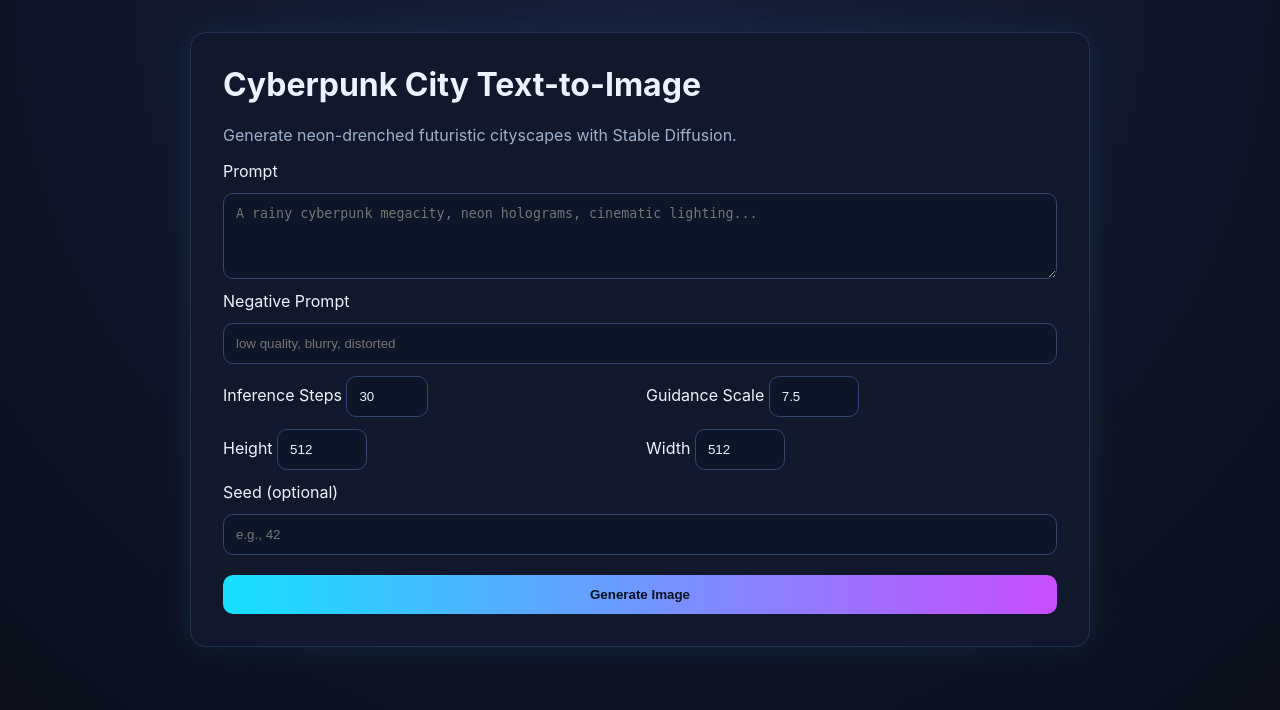
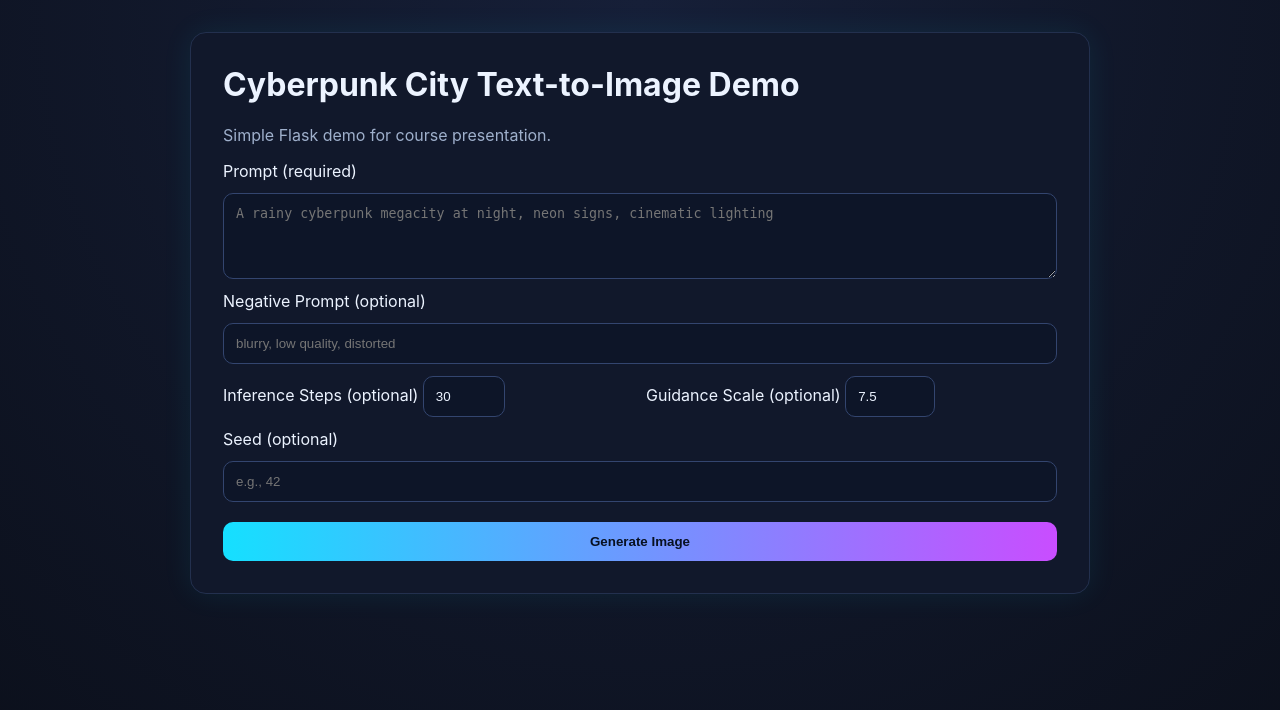
Before and after one commit to nienieniepp/cyberpunk-text-to-image-project, a Flask app: page / in a window 1280 px wide. Shown: the top 710 px of the page. Run offline with Flask 3, Linux system fonts and the light colour scheme.

Commit message:
Implement simple Flask demo flow with static output saves

```diff
--- a/src/app.py
+++ b/src/app.py
@@ -1,6 +1,4 @@
-from pathlib import Path
-
-from flask import Flask, render_template, request
+from flask import Flask, render_template, request, url_for
 
 from .config import Config
 from .generator import CyberpunkGenerator, GenerationParams
@@ -17,37 +15,29 @@ def create_app() -> Flask:
     @app.route("/generate", methods=["POST"])
     def generate_image():
         prompt = request.form.get("prompt", "").strip()
+        if not prompt:
+            return render_template("index.html", error="Prompt is required.")
+
         negative_prompt = request.form.get("negative_prompt", "").strip()
-
         steps = int(request.form.get("num_inference_steps", Config.DEFAULT_STEPS))
         guidance = float(request.form.get("guidance_scale", Config.DEFAULT_GUIDANCE))
-        height = int(request.form.get("height", Config.DEFAULT_HEIGHT))
-        width = int(request.form.get("width", Config.DEFAULT_WIDTH))
 
         seed_raw = request.form.get("seed", "").strip()
         seed = int(seed_raw) if seed_raw else None
-
-        if not prompt:
-            return render_template("index.html", error="Please enter a prompt.")
 
         params = GenerationParams(
             prompt=prompt,
             negative_prompt=negative_prompt,
             num_inference_steps=steps,
             guidance_scale=guidance,
-            height=height,
-            width=width,
             seed=seed,
+            height=Config.DEFAULT_HEIGHT,
+            width=Config.DEFAULT_WIDTH,
         )
 
         output_path = generator.generate(params)
-        image_url = f"/{Path(output_path).as_posix()}"
+        image_url = url_for("static", filename=f"outputs/{output_path.name}")
 
-        return render_template(
-            "result.html",
-            prompt=prompt,
-            image_url=image_url,
-            params=params,
-        )
+        return render_template("result.html", prompt=prompt, image_url=image_url, params=params)
 
     return app
--- a/src/config.py
+++ b/src/config.py
@@ -3,7 +3,7 @@ import os
 
 class Config:
     MODEL_ID = os.getenv("MODEL_ID", "runwayml/stable-diffusion-v1-5")
-    OUTPUT_DIR = os.getenv("OUTPUT_DIR", "outputs")
+    OUTPUT_DIR = os.getenv("OUTPUT_DIR", "static/outputs")
     DEVICE = os.getenv("DEVICE", "cuda")
     DEFAULT_HEIGHT = int(os.getenv("DEFAULT_HEIGHT", 512))
     DEFAULT_WIDTH = int(os.getenv("DEFAULT_WIDTH", 512))
--- a/templates/index.html
+++ b/templates/index.html
@@ -8,36 +8,28 @@
 </head>
 <body>
     <main class="container">
-        <h1>Cyberpunk City Text-to-Image</h1>
-        <p class="subtitle">Generate neon-drenched futuristic cityscapes with Stable Diffusion.</p>
+        <h1>Cyberpunk City Text-to-Image Demo</h1>
+        <p class="subtitle">Simple Flask demo for course presentation.</p>
 
         {% if error %}
-            <div class="error">{{ error }}</div>
+        <div class="error">{{ error }}</div>
         {% endif %}
 
-        <form action="/generate" method="post" class="generator-form">
-            <label for="prompt">Prompt</label>
-            <textarea id="prompt" name="prompt" rows="4" required placeholder="A rainy cyberpunk megacity, neon holograms, cinematic lighting..."></textarea>
+        <form action="{{ url_for('generate_image') }}" method="post" class="generator-form">
+            <label for="prompt">Prompt (required)</label>
+            <textarea id="prompt" name="prompt" rows="4" required placeholder="A rainy cyberpunk megacity at night, neon signs, cinematic lighting"></textarea>
 
-            <label for="negative_prompt">Negative Prompt</label>
-            <input id="negative_prompt" name="negative_prompt" type="text" placeholder="low quality, blurry, distorted" />
+            <label for="negative_prompt">Negative Prompt (optional)</label>
+            <input id="negative_prompt" name="negative_prompt" type="text" placeholder="blurry, low quality, distorted" />
 
             <div class="grid">
                 <div>
-                    <label for="num_inference_steps">Inference Steps</label>
+                    <label for="num_inference_steps">Inference Steps (optional)</label>
                     <input id="num_inference_steps" name="num_inference_steps" type="number" min="10" max="100" value="30" />
                 </div>
                 <div>
-                    <label for="guidance_scale">Guidance Scale</label>
+                    <label for="guidance_scale">Guidance Scale (optional)</label>
                     <input id="guidance_scale" name="guidance_scale" type="number" min="1" max="20" step="0.5" value="7.5" />
-                </div>
-                <div>
-                    <label for="height">Height</label>
-                    <input id="height" name="height" type="number" min="256" max="1024" step="64" value="512" />
-                </div>
-                <div>
-                    <label for="width">Width</label>
-                    <input id="width" name="width" type="number" min="256" max="1024" step="64" value="512" />
                 </div>
             </div>
 
```
Also changed, not shown: templates/result.html (+6 -6 lines), 2 other files.
